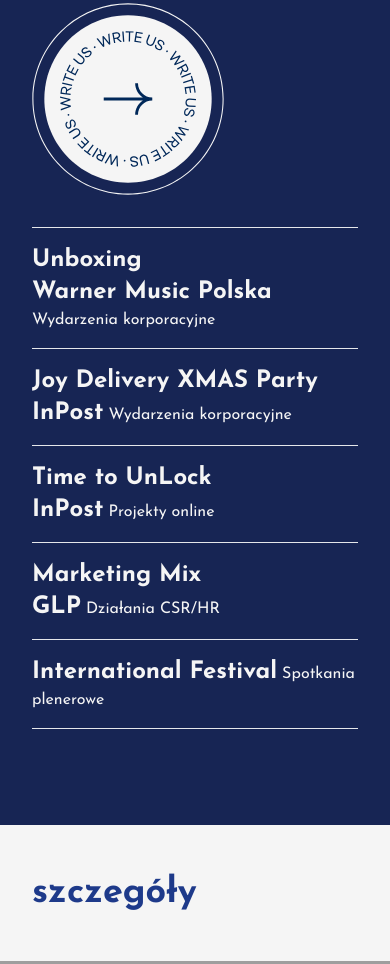
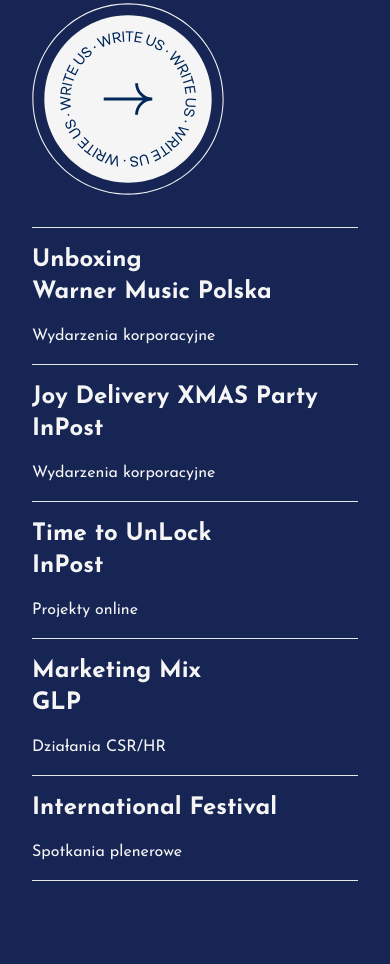
Before and after one commit to MichalNawrot/robietocolubie, a website: page index.html in a window 390 px wide. Shown: the part 2008-2972 px from the top of the page. Drawn offline with Linux system fonts and the light colour scheme; grey boxes are pictures that could not be loaded.

Commit message:
fix responsivness in projects section

```diff
--- a/index.html
+++ b/index.html
@@ -72,7 +72,7 @@
 
     <!-- PROJECTS REALIZACJE -->
     <section id="projects" class="bg-blue-950 xl:grid xl:grid-cols-2 px-8 py-24">
-      <div class="projects_right | flex flex-col justify-between text-neutral-100">
+      <div class="projects_left | flex flex-col justify-between text-neutral-100">
         <div class="flex flex-wrap sm:flex-nowrap justify-between">
           <h1 class="text-4xl font-bold text-center text-nowrap pr-12 pb-8 sm:pb-0">realizacje</h1>
         </div>
@@ -81,24 +81,24 @@
             src="./public/projects-write-us-all.svg" alt="image description"></a>
         </div>
       </div>
-      <div class="projects_left | flex flex-col text-neutral-100 align-bottom pt-8 xl:pt-0">
-        <div class="md:grid md:grid-cols-4 py-4 sm:py-8 border-y-[1px] items-baseline">
+      <div class="projects_right | flex flex-col text-neutral-100 align-bottom pt-8 xl:pt-0">
+        <div class="flex flex-col gap-4 md:grid md:grid-cols-4 py-4 sm:py-8 border-y-[1px] items-baseline">
           <a href="#" class="col-span-3 text-nowrap text-2xl sm:text-4xl font-bold">Unboxing<br>Warner Music Polska</a>
           <a href="#01" class="font-normal">Wydarzenia korporacyjne</a>
         </div>
-        <div class="md:grid md:grid-cols-4 py-4 sm:py-8 border-b-[1px] items-baseline">
+        <div class="flex flex-col gap-4 md:grid md:grid-cols-4 py-4 sm:py-8 border-b-[1px] items-baseline">
           <a href="#" class="col-span-3 text-nowrap text-2xl sm:text-4xl font-bold">Joy Delivery XMAS Party<br>InPost</a>
           <a href="#01" class="font-normal">Wydarzenia korporacyjne</a>
         </div>
-        <div class="md:grid md:grid-cols-4 py-4 sm:py-8 border-b-[1px] items-baseline">
+        <div class="flex flex-col gap-4 md:grid md:grid-cols-4 py-4 sm:py-8 border-b-[1px] items-baseline">
           <a href="#" class="col-span-3 text-nowrap text-2xl sm:text-4xl font-bold">Time to UnLock<br>InPost</a>
           <a href="#02" class="font-normal">Projekty online</a>
         </div>
-        <div class="md:grid md:grid-cols-4 py-4 sm:py-8 border-b-[1px] items-baseline">
+        <div class="flex flex-col gap-4 md:grid md:grid-cols-4 py-4 sm:py-8 border-b-[1px] items-baseline">
           <a href="#" class="col-span-3 text-nowrap text-2xl sm:text-4xl font-bold">Marketing Mix<br>GLP</a>
           <a href="#03" class="font-normal">Działania CSR/HR</a>
         </div>
-        <div class="md:grid md:grid-cols-4 py-4 sm:py-8 border-b-[1px] items-baseline">
+        <div class="flex flex-col gap-4 md:grid md:grid-cols-4 py-4 sm:py-8 border-b-[1px] items-baseline">
           <a href="#" class="col-span-3 text-nowrap text-2xl sm:text-4xl font-bold">International Festival</a>
           <a href="#04" class="font-normal">Spotkania plenerowe</a>
         </div>
```
